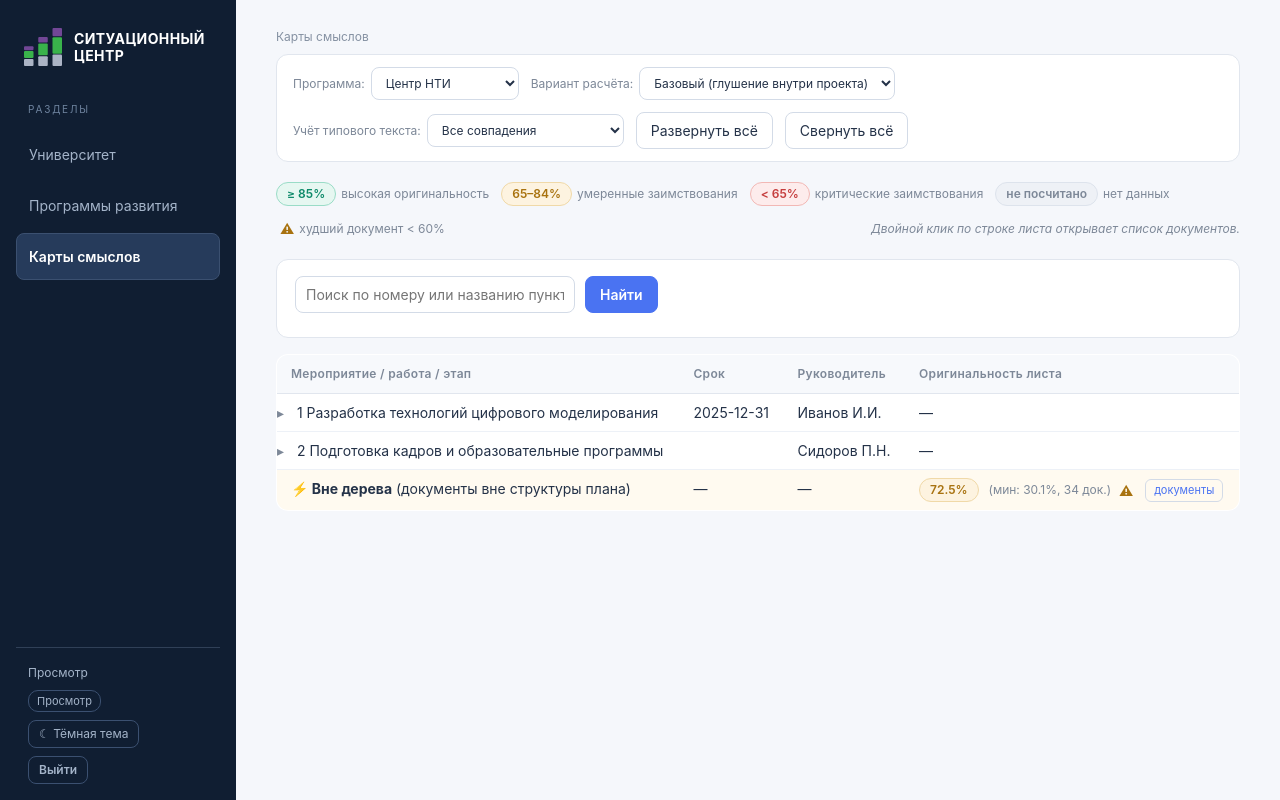
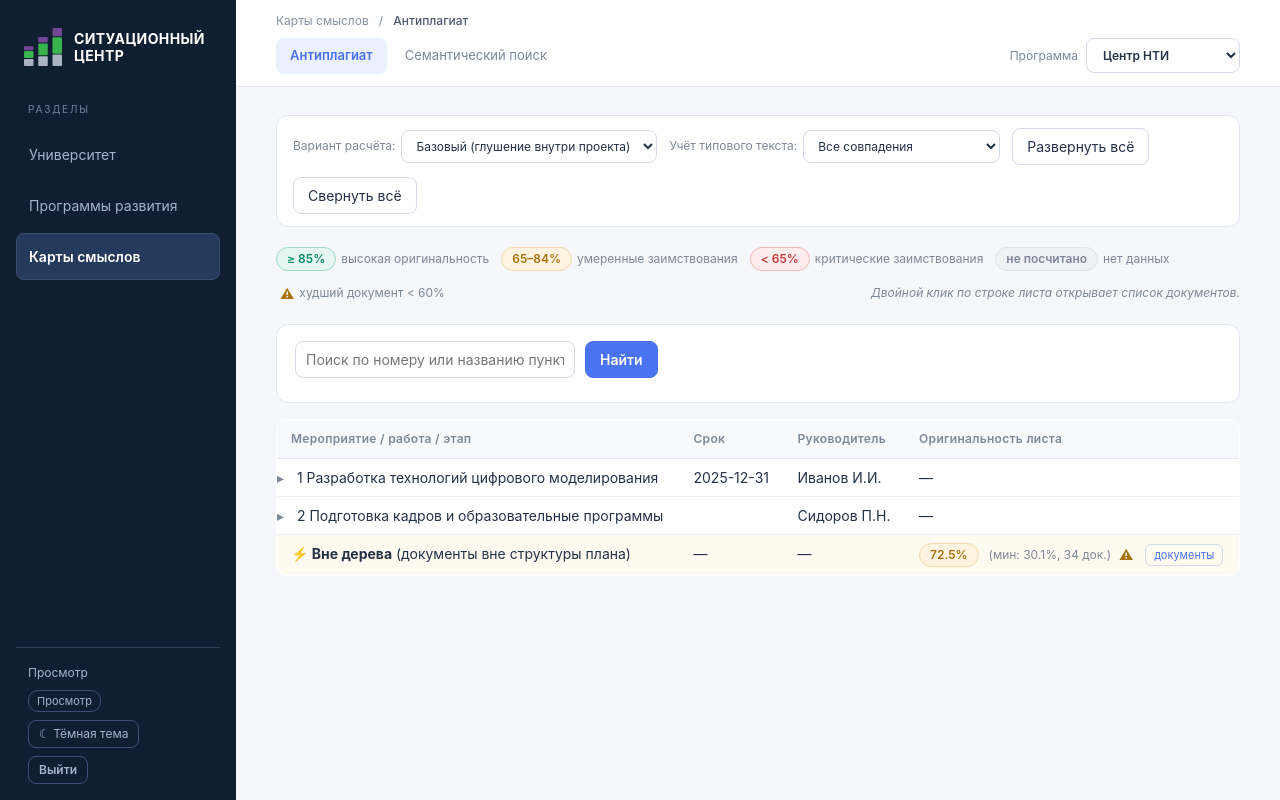
Before and after one commit to m02x-tech/antiplagiat-ui, a FastAPI app: page / in a window 1280 px wide. Run offline with FastAPI, Linux system fonts and the light colour scheme.

Commit message:
Карты смыслов: две вкладки, переключатель программ справа

```diff
--- a/app.py
+++ b/app.py
@@ -196,7 +196,9 @@ def indicators_edit(request: Request, slug: str, key: str = "Демо|Показ
 
 @app.get("/{slug}/search", response_class=HTMLResponse)
 def search(request: Request, slug: str, q: str = ""):
+    # Поиск живёт в «Картах смыслов», а не в «Программах развития».
     context = _tab_context(request, slug, "search")
+    context["section"] = context["active_section"] = "antiplagiat"
     context["query"] = q
     context["results"] = ft.search_results(q)
     context["query_id"] = "demo-query"
--- a/templates/antiplagiat.html
+++ b/templates/antiplagiat.html
@@ -5,17 +5,11 @@
 {% if message %}<p class="flash-ok">{{ message }}</p>{% endif %}
 {% if error %}<p class="error">{{ error }}</p>{% endif %}
 
+{# Крошка и выбор программы переехали в общую шапку раздела (base.html):
+   одно и то же действие не должно жить в двух местах одной страницы.
+   Здесь остаются только те переключатели, которые есть лишь тут. #}
 <div class="antiplagiat-topbar">
-  <div class="crumb"><button type="button" class="menu-toggle" id="menu-toggle" aria-label="Меню разделов">☰</button>Карты смыслов</div>
   <div class="antiplagiat-controls">
-    <label>Программа:
-      <select onchange="location.href = '/antiplagiat?program=' + this.value + '&variant={{ variant }}&cutoff={{ cutoff }}';">
-        {% for p in programs %}
-        <option value="{{ p.slug }}" {{ 'selected' if p.slug == program.slug else '' }}>{{ p.title }}</option>
-        {% endfor %}
-      </select>
-    </label>
-
     <label>Вариант расчёта:
       <select onchange="location.href = '/antiplagiat?program={{ program.slug }}&variant=' + this.value + '&cutoff={{ cutoff }}';">
         <option value="default" {{ 'selected' if variant == 'default' else '' }}>Базовый (глушение внутри проекта)</option>
--- a/templates/base.html
+++ b/templates/base.html
@@ -49,12 +49,11 @@
     <div class="pane">
       {% if section == 'programs' and active_tab != 'admin' %}
       <header class="topbar">
-        <div class="crumb"><button type="button" class="menu-toggle" id="menu-toggle" aria-label="Меню разделов">☰</button>Программы развития &nbsp; / &nbsp; <b>{{ {'tree': 'Структура программы', 'program': 'Программа', 'search': 'Семантический поиск', 'indicators': 'Показатели и индикаторы'}.get(active_tab, program.title) }}</b></div>
+        <div class="crumb"><button type="button" class="menu-toggle" aria-label="Меню разделов">☰</button>Программы развития &nbsp; / &nbsp; <b>{{ {'tree': 'Структура программы', 'program': 'Программа', 'indicators': 'Показатели и индикаторы'}.get(active_tab, program.title) }}</b></div>
         <div class="topbar-row">
           <nav class="tabs">
             <a class="tab {{ 'active' if active_tab == 'tree' else '' }}" href="/{{ program.slug }}/tree">Структура программы</a>
             <a class="tab {{ 'active' if active_tab == 'program' else '' }}" href="/{{ program.slug }}/program">Программа</a>
-            <a class="tab {{ 'active' if active_tab == 'search' else '' }}" href="/{{ program.slug }}/search">Семантический поиск</a>
             <a class="tab {{ 'active' if active_tab == 'indicators' else '' }}" href="/{{ program.slug }}/indicators">Показатели и индикаторы</a>
           </nav>
           <form class="program-switch" method="get" action="#" onsubmit="return false;">
@@ -62,6 +61,42 @@
             <select id="program-select" onchange="location.href = '/' + this.value + '/{{ active_tab }}';">
               {% for p in programs %}
               <option value="{{ p.slug }}" {{ 'selected' if p.slug == program.slug else '' }}>{{ p.title }}</option>
+              {% endfor %}
+            </select>
+          </form>
+        </div>
+      </header>
+      {% endif %}
+      {# «Карты смыслов»: две вкладки об одном и том же корпусе — что в нём
+         совпадает (антиплагиат) и что в нём найдётся (поиск). Переключатель
+         программ стоит справа, как в «Программах развития»: одно и то же
+         действие не должно жить в двух разных местах интерфейса.
+
+         Ссылки у вкладок разной формы, поэтому и переключатель строит адрес
+         по-разному: антиплагиат выбирает программу параметром запроса, поиск —
+         первым сегментом пути. Адреса оставлены прежними намеренно, чтобы
+         переезд вкладки не ломал ссылки и закладки. #}
+      {% if section == 'antiplagiat' %}
+      <header class="topbar">
+        <div class="crumb"><button type="button" class="menu-toggle" aria-label="Меню разделов">☰</button>Карты смыслов &nbsp; / &nbsp; <b>{{ 'Семантический поиск' if active_tab == 'search' else 'Антиплагиат' }}</b></div>
+        <div class="topbar-row">
+          <nav class="tabs">
+            <a class="tab {{ '' if active_tab == 'search' else 'active' }}" href="/antiplagiat?program={{ program.slug if program else 'ntic' }}">Антиплагиат</a>
+            <a class="tab {{ 'active' if active_tab == 'search' else '' }}" href="/{{ program.slug if program else 'ntic' }}/search">Семантический поиск</a>
+          </nav>
+          <form class="program-switch" method="get" action="#" onsubmit="return false;">
+            <label for="program-select-maps">Программа</label>
+            {# Две явные ветки вместо выражения Jinja внутри JS: там кавычки
+               уходят в &#39;, браузер их, конечно, раскодирует, но код,
+               который читается только после декодирования, чинить потом
+               неприятно. #}
+            {% if active_tab == 'search' %}
+            <select id="program-select-maps" onchange="location.href = '/' + this.value + '/search';">
+            {% else %}
+            <select id="program-select-maps" onchange="location.href = '/antiplagiat?program=' + this.value;">
+            {% endif %}
+              {% for p in programs %}
+              <option value="{{ p.slug }}" {{ 'selected' if program and p.slug == program.slug else '' }}>{{ p.title }}</option>
               {% endfor %}
             </select>
           </form>
@@ -94,12 +129,18 @@
     (function(){
       var nav = document.getElementById('sections-nav');
       var overlay = document.getElementById('sidebar-overlay');
-      var toggle = document.getElementById('menu-toggle');
+      // По классу, а не по id: шапок в приложении три - «Программы
+      // развития», «Карты смыслов» и своя у вкладки антиплагиата, - а id
+      // в документе может быть только один. Поиск по id находил кнопку
+      // лишь в одной из шапок, в остальных ☰ молча не работал.
+      var toggles = document.querySelectorAll('.menu-toggle');
       if (!nav || !overlay) return;
       function open(){ document.body.classList.add('nav-open'); }
       function close(){ document.body.classList.remove('nav-open'); }
-      if (toggle) toggle.addEventListener('click', function(){
-        document.body.classList.contains('nav-open') ? close() : open();
+      toggles.forEach(function(toggle){
+        toggle.addEventListener('click', function(){
+          document.body.classList.contains('nav-open') ? close() : open();
+        });
       });
       overlay.addEventListener('click', close);
       document.addEventListener('keydown', function(e){ if (e.key === 'Escape') close(); });
```
